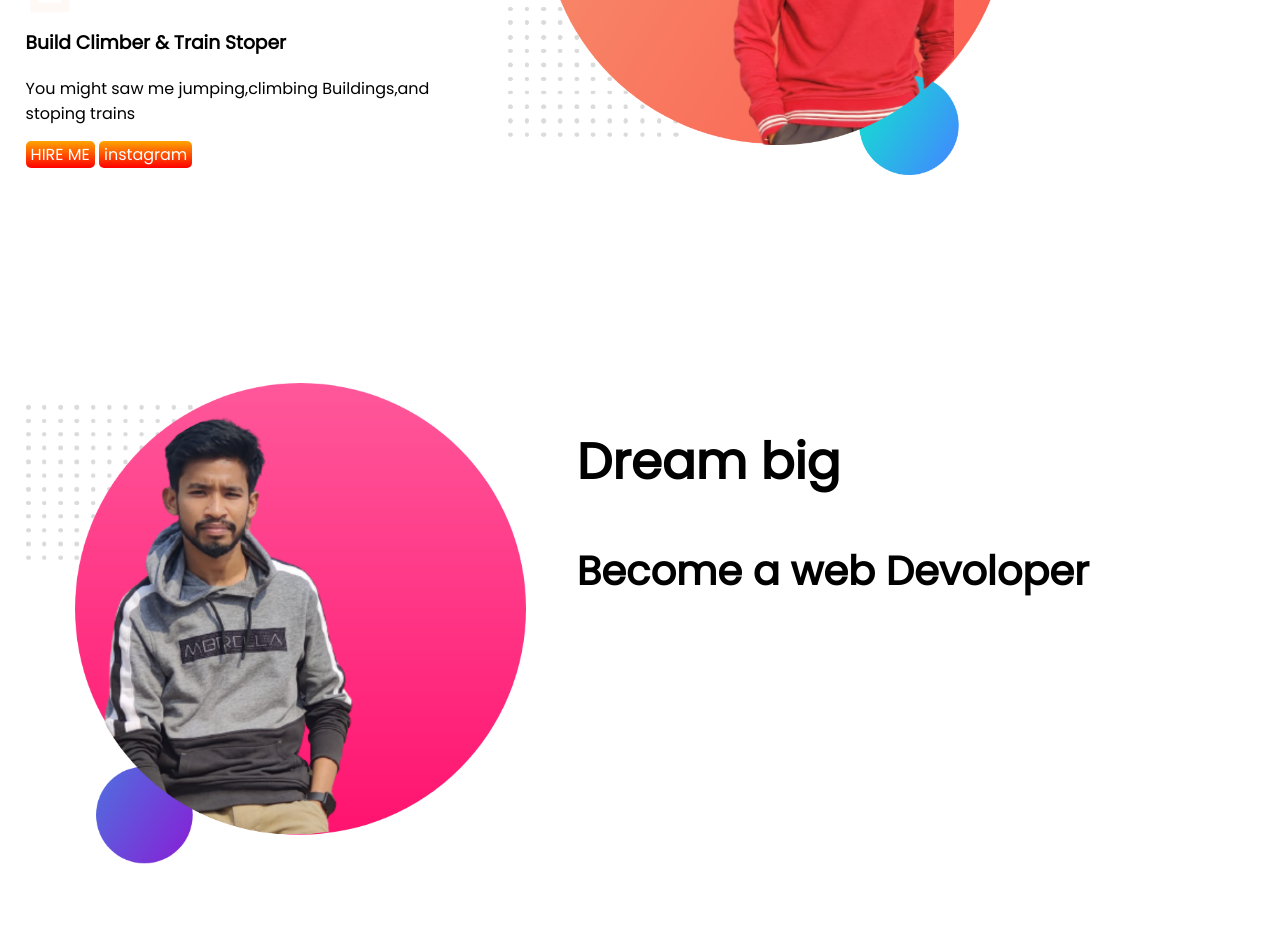
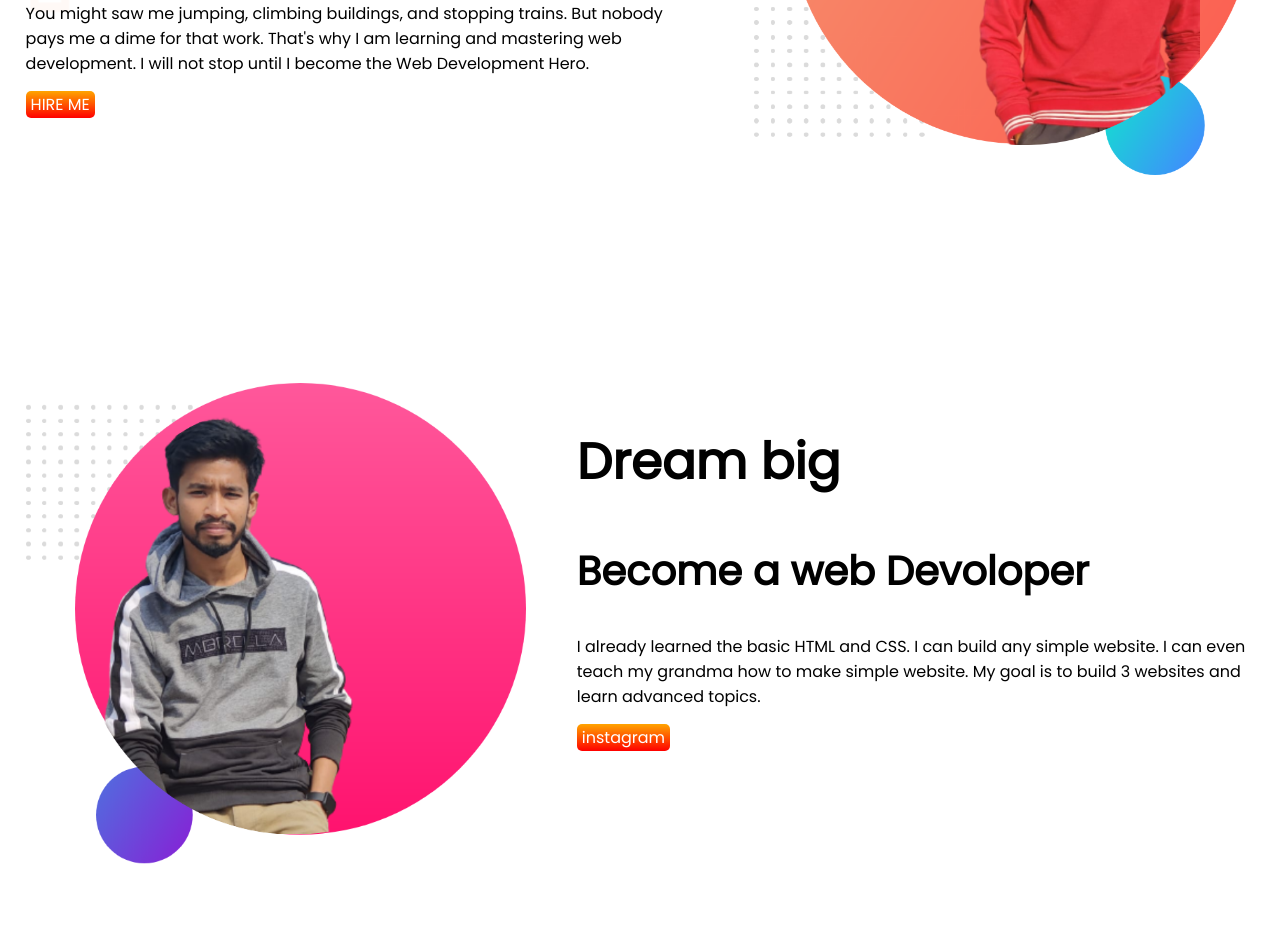
Before and after one commit to sharifulislam14/devoloper-portfolio, a plain HTML site: page index.html in a window 1280 px wide. Shown: the part 347-1287 px from the top of the page. Drawn offline with Linux system fonts and the light colour scheme.

Commit message:
change more things

```diff
--- a/index.html
+++ b/index.html
@@ -16,9 +16,9 @@
         <h1>Welcome To</h1>
         <h1><span class="orange-color">Shariful Islam</span> World!</h1>
         <h3>Build Climber & Train Stoper</h3>
-        <p>You might saw me jumping,climbing Buildings,and stoping trains</p>
+        <p>You might saw me jumping, climbing buildings, and stopping trains. But nobody pays me a dime for that work. That's why I am learning and mastering web development. I will not stop until I become the Web Development Hero.</p>
         <a class="link" target="_blank" href="https://www.facebook.com/profile.php?id=100051962413041">HIRE ME</a>
-        <a class="link" target="_blank" href="https://www.instagram.com/i_am_14200407/">instagram</a>
+
         </div>
 
        <div class="a2">
@@ -33,7 +33,8 @@
         <div  class="a2n">
           <h1>Dream big</h1>
           <h2>Become a web Devoloper </h2>
-          <p></p>
+          <p>I already learned the basic HTML and CSS. I can build any simple website. I can even teach my grandma how to make simple website. My goal is to build 3 websites and learn advanced topics.</p>
+          <a class="link" target="_blank" href="https://www.instagram.com/i_am_14200407/">instagram</a>
         </div>
     </section>
 
```
